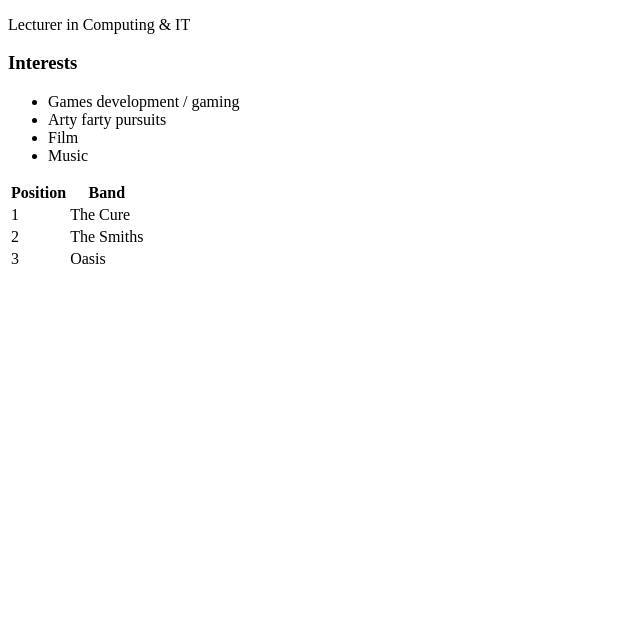
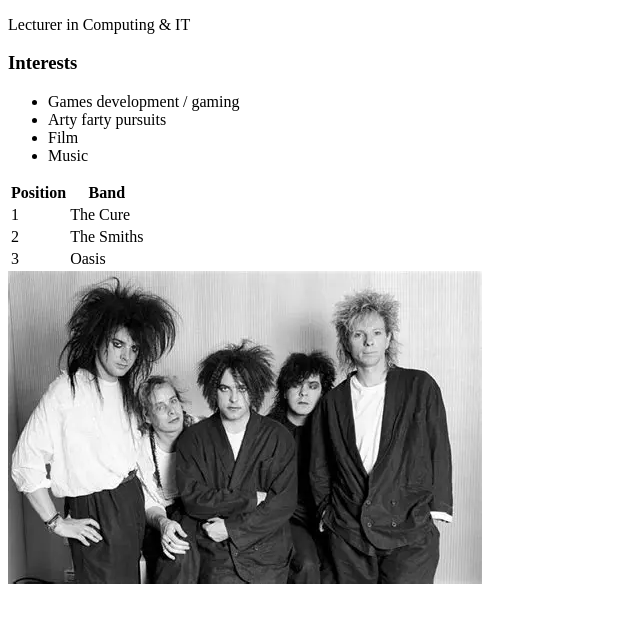
Before and after one commit to danelms-cwa/week1AccessWeb, a plain HTML site: page index.html in a window 1280 px wide. Shown: the part 105-728 px from the top of the page, without its empty margins (0-640 px from the left). Drawn offline with Linux system fonts and the light colour scheme.

Commit message:
cure img added

```diff
--- a/index.html
+++ b/index.html
@@ -34,5 +34,7 @@
                     <td>Oasis</td>
                 </tr>
             </table>
+
+            <img src="res/img/cure.webp">
     </body>
 </html>
```
Also changed, not shown: res/img/cure.webp (added).
